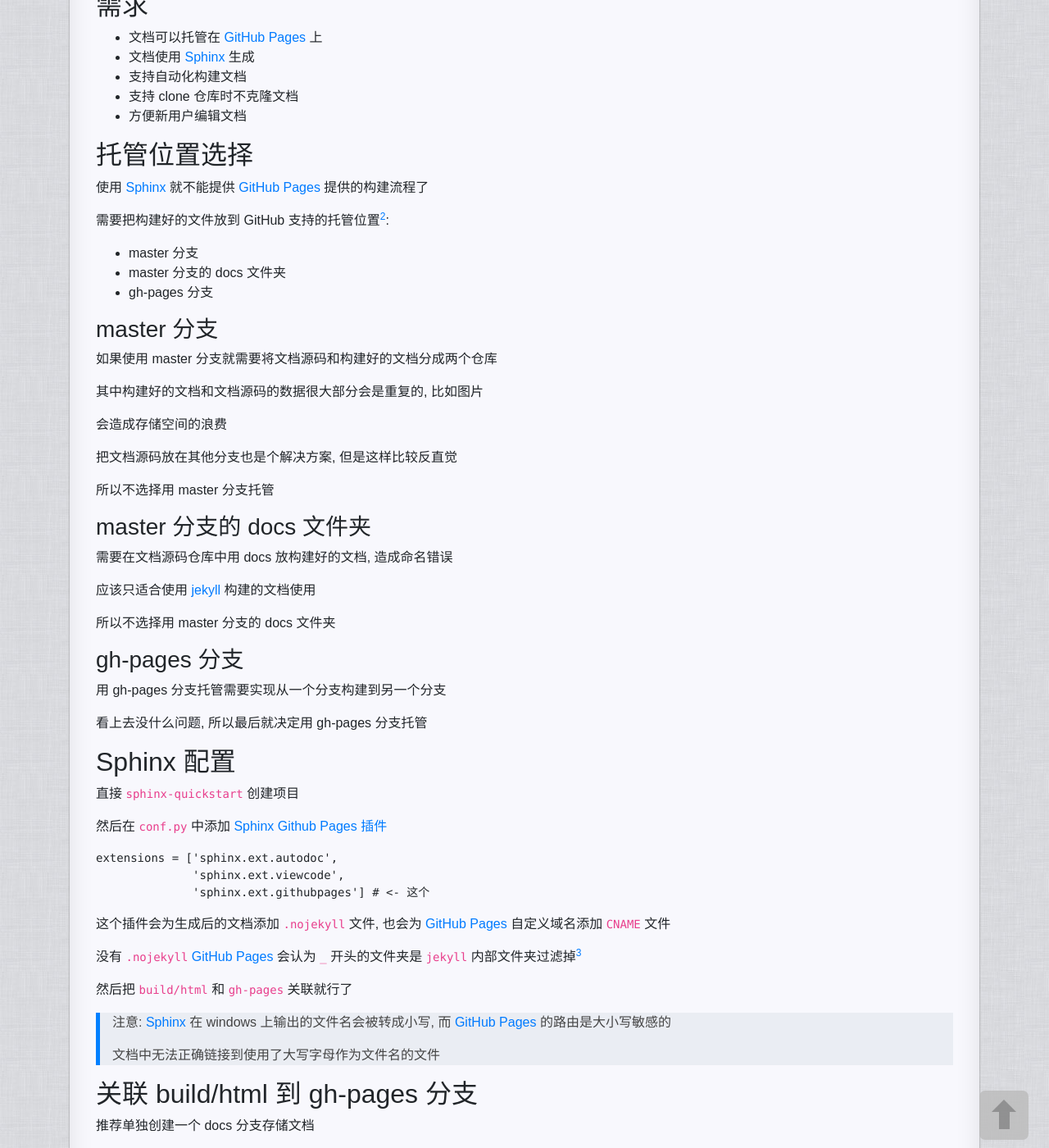
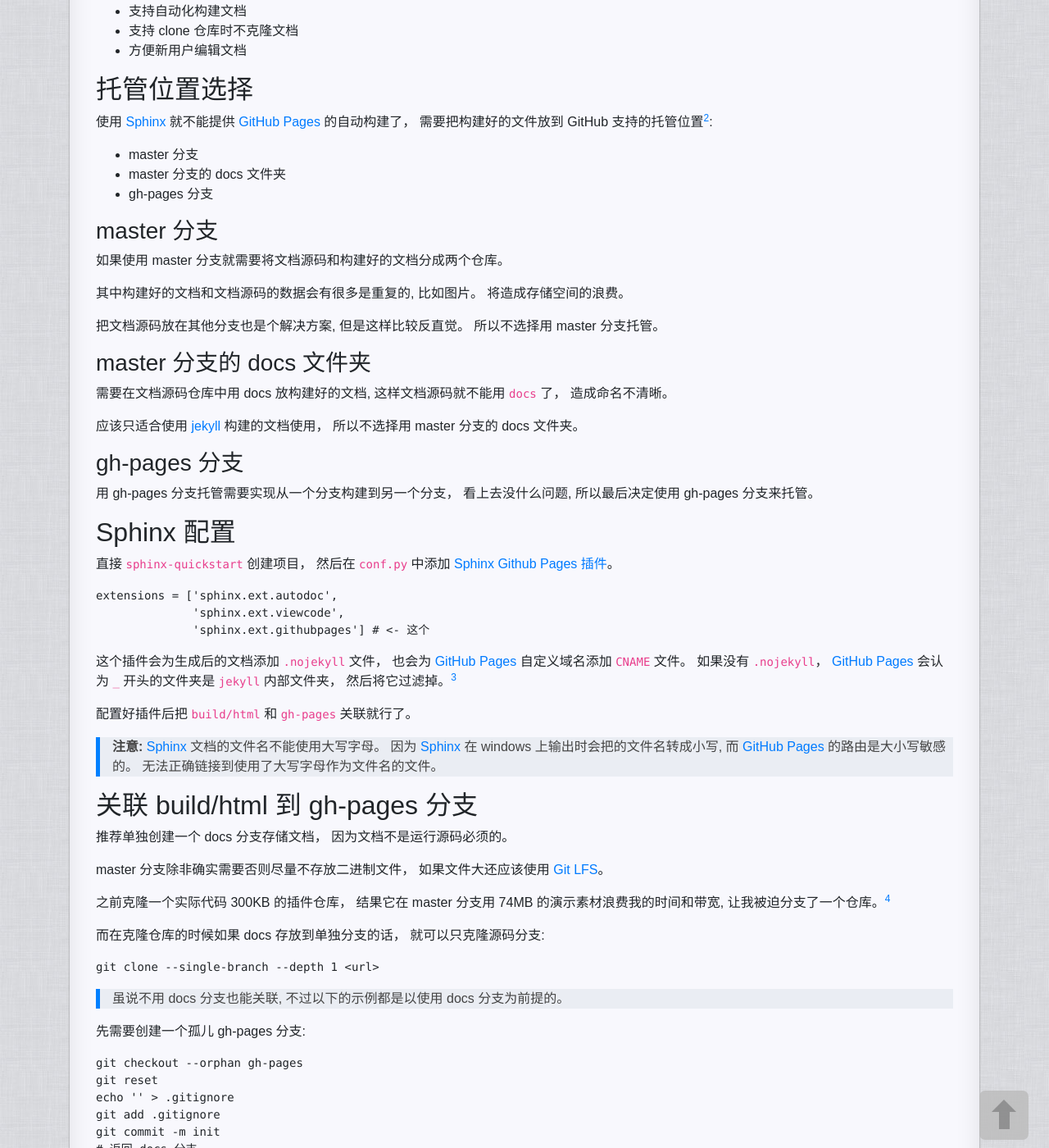
Before and after one commit to NateScarlet/NateScarlet.Github.io, a Jekyll site: the page built from _posts/2019-05-12-使用单个仓库配置-github-pages-sphinx.md, in a window 1280 px wide and 1400 px high, scrolled down 436 px. Shown: the whole window at 82% size. Built offline with Jekyll 4.4.1, drawn with Linux system fonts in a browser that asks for light colours; nearby versions of some CDN libraries; comment, search, counter and statistics services are not loaded; a style sheet for code colours, icons or effects is not loaded; some of the changed text lies outside the part shown.

Commit message:
update post

````diff
--- a/_posts/2019-05-12-使用单个仓库配置-github-pages-sphinx.md
+++ b/_posts/2019-05-12-使用单个仓库配置-github-pages-sphinx.md
@@ -5,15 +5,15 @@
 categories: web Git
 ---
 
-这几天开始觉得先写文档再写测试最后实现的流程更合理 所以打算研究下用 [GitHub Pages] 托管项目文档
+这几天开始觉得先写文档再写测试最后实现的流程更合理，
+所以打算研究下用 [GitHub Pages] 托管项目文档。
 
-但是 [GitHub Pages] 用的是 [jekyll]
+但是 [GitHub Pages] 用的是 [jekyll]，
+[jekyll] 不支持输出 docx 格式，
+而国内软件著作权申请需要提交 docx 格式。
+因此我都是用 [Sphinx] 写[^1]。
 
-[jekyll] 不支持输出 docx 格式, 而国内软件著作权申请需要提交的是 docx 格式
-
-在公司我都是用 [Sphinx] 写文档[^1], 习惯了
-
-所以希望在 [GitHub Pages] 上面也能使用 [Sphinx]
+所以希望在 [GitHub Pages] 上面也能使用 [Sphinx]。
 
 最终方案样本仓库: [WuLiFang/Nuke](https://github.com/WuLiFang/Nuke)
 
@@ -27,8 +27,7 @@
 
 ## 托管位置选择
 
-使用 [Sphinx] 就不能提供 [GitHub Pages] 提供的构建流程了
-
+使用 [Sphinx] 就不能提供 [GitHub Pages] 的自动构建了，
 需要把构建好的文件放到 GitHub 支持的托管位置[^2]:
 
 - master 分支
@@ -37,35 +36,33 @@
 
 ### master 分支
 
-如果使用 master 分支就需要将文档源码和构建好的文档分成两个仓库
+如果使用 master 分支就需要将文档源码和构建好的文档分成两个仓库。
 
-其中构建好的文档和文档源码的数据很大部分会是重复的, 比如图片
+其中构建好的文档和文档源码的数据会有很多是重复的, 比如图片。
+将造成存储空间的浪费。
 
-会造成存储空间的浪费
-
-把文档源码放在其他分支也是个解决方案, 但是这样比较反直觉
-
-所以不选择用 master 分支托管
+把文档源码放在其他分支也是个解决方案, 但是这样比较反直觉。
+所以不选择用 master 分支托管。
 
 ### master 分支的 docs 文件夹
 
-需要在文档源码仓库中用 docs 放构建好的文档, 造成命名错误
+需要在文档源码仓库中用 docs 放构建好的文档,
+这样文档源码就不能用 `docs` 了，
+造成命名不清晰。
 
-应该只适合使用 [jekyll] 构建的文档使用
-
-所以不选择用 master 分支的 docs 文件夹
+应该只适合使用 [jekyll] 构建的文档使用，
+所以不选择用 master 分支的 docs 文件夹。
 
 ### gh-pages 分支
 
-用 gh-pages 分支托管需要实现从一个分支构建到另一个分支
-
-看上去没什么问题, 所以最后就决定用 gh-pages 分支托管
+用 gh-pages 分支托管需要实现从一个分支构建到另一个分支，
+看上去没什么问题,
+所以最后决定使用 gh-pages 分支来托管。
 
 ## Sphinx 配置
 
-直接 `sphinx-quickstart` 创建项目
-
-然后在 `conf.py` 中添加 [Sphinx Github Pages 插件]
+直接 `sphinx-quickstart` 创建项目，
+然后在 `conf.py` 中添加 [Sphinx Github Pages 插件]。
 
 ```python
 extensions = ['sphinx.ext.autodoc',
@@ -73,37 +70,42 @@
               'sphinx.ext.githubpages'] # <- 这个
 ```
 
-这个插件会为生成后的文档添加 `.nojekyll` 文件, 也会为 [GitHub Pages] 自定义域名添加 `CNAME` 文件
+这个插件会为生成后的文档添加 `.nojekyll` 文件，
+也会为 [GitHub Pages] 自定义域名添加 `CNAME` 文件。
+如果没有 `.nojekyll`，
+[GitHub Pages] 会认为 `_` 开头的文件夹是 `jekyll` 内部文件夹，
+然后将它过滤掉。[^3]
 
-没有 `.nojekyll` [GitHub Pages] 会认为 `_` 开头的文件夹是 `jekyll` 内部文件夹过滤掉[^3]
+配置好插件后把 `build/html` 和 `gh-pages` 关联就行了。
 
-然后把 `build/html` 和 `gh-pages` 关联就行了
-
-> 注意: [Sphinx] 在 windows 上输出的文件名会被转成小写, 而 [GitHub Pages] 的路由是大小写敏感的
->
-> 文档中无法正确链接到使用了大写字母作为文件名的文件
+> **注意:** [Sphinx] 文档的文件名不能使用大写字母。
+> 因为 [Sphinx] 在 windows 上输出时会把的文件名转成小写,
+> 而 [GitHub Pages] 的路由是大小写敏感的。
+> 无法正确链接到使用了大写字母作为文件名的文件。
 
 ## 关联 build/html 到 gh-pages 分支
 
-推荐单独创建一个 docs 分支存储文档
+推荐单独创建一个 docs 分支存储文档，
+因为文档不是运行源码必须的。
 
-因为文档不是运行源码必须的, 还会包含不少图片
+master 分支除非确实需要否则尽量不存放二进制文件，
+如果文件大还应该使用 [Git LFS]。
 
-在克隆仓库的时候如果 docs 存放到单独分支可以只克隆源码分支:
+之前克隆一个实际代码 300KB 的插件仓库，
+结果它在 master 分支用 74MB 的演示素材浪费我的时间和带宽,
+让我被迫分支了一个仓库。[^4]
+
+而在克隆仓库的时候如果 docs 存放到单独分支的话，
+就可以只克隆源码分支:
 
 ```shell
 git clone --single-branch --depth 1 <url>
 ```
 
-master 分支除非确实需要否则尽量不存放二进制文件
+> 虽说不用 docs 分支也能关联,
+> 不过以下的示例都是以使用 docs 分支为前提的。
 
-之前下个 2MB 的插件它 master 分支放了 200MB 的演示素材 网速不行克隆半天
-
-如果文件大还应该使用 [Git LFS]
-
-不用 docs 分支也能关联, 不过以下的示例都是以使用 docs 分支为前提的
-
-创建一个孤儿 gh-pages 分支:
+先需要创建一个孤儿 gh-pages 分支:
 
 ```shell
 git checkout --orphan gh-pages
@@ -115,9 +117,11 @@
 git checkout -f docs
 ```
 
+然后就是关联这个 gh-pages 分支到文件夹了。
+
 ### Git 子模块 (submodule)
 
-首先想到的关联文件夹到 Git 仓库的方法是用 git 子模块
+首先想到的关联文件夹到 Git 仓库的方法是用 git 子模块。
 
 创建子模块:
 
@@ -126,26 +130,30 @@
 git submodule update --remote
 ```
 
-然后正常构建推送就行了
-Github 检测到 `gh-pages` 分支会自动启用 [GitHub Pages] 托管
+然后正常构建推送就行了。
+
+Github 检测到 `gh-pages` 分支会自动启用 [GitHub Pages] 托管。
 
 但是这个方案有几个缺点:
 
-- 子模块必须有一个远程仓库才能使用
-- 子模块的数据处理和父仓库是分离的, 同样的仓库数据同时存在两份, 浪费硬盘
-- 子模块需要作为一个额外仓库管理, 比如更新远程 URL 时要同时更新子模块和父仓库的
+- 子模块必须有一个远程仓库才能使用。
+- 子模块的数据处理和父仓库是分离的， 同样的仓库数据同时存在两份， 浪费硬盘。
+- 子模块需要作为一个额外仓库管理， 比如更新远程 URL 时要同时更新子模块和父仓库的设置。
 
 ### Git 工作树 (worktree)
 
-由于硬盘浪费的问题, 搜索了一下 Git 共享工作树的方法
+由于想要避免硬盘浪费的问题，
+我搜索了一下 Git 单个仓库多个工作树的方法。
 
-发现 Git 自身提供这个功能, 就是 Git 工作树
+发现 Git 有这个功能，
+就是 `git worktree` 命令。
 
-由于 Git 工作树是本地设置, 官方没有提供像 `.gitmodule` 那样的版本管理功能
+由于 Git 工作树是本地设置，
+官方没有提供像 `.gitmodule` 那样的版本管理功能。
 
-不过因为源码运行不依赖文档, 不需要在源码分支管理文档
+不过因为源码运行不依赖文档，不需要在源码分支管理文档。
 
-只要在 README.md 里面说明怎么配置就行了, 还更灵活
+只要在 README.md 里面说明怎么配置就行了， 还更灵活，
 
 在 master 分支创建工作树并且关联分支:
 
@@ -157,15 +165,16 @@
 echo /build/html  >> docs/.gitignore
 ```
 
-然后也是正常构建推送就行了
+然后也是正常构建推送就行了。
 
-不过 [VSCode] 当前只支持工作树作为根目录, 不支持检测多个工作树
-
-需要手动敲命令或者不断切换文件夹来管理源代码
+不过 [VSCode] 当前只支持工作树作为根目录，
+不支持检测多个工作树。
+需要手动敲命令或者不断切换文件夹来管理源代码。
 
 [^1]: [Sphinx] 官方支持输出 epub 格式, 然后 epub 格式用 [pandoc] 就能转成 docx
 [^2]: <https://help.github.com/en/articles/configuring-a-publishing-source-for-github-pages>
 [^3]: <https://github.blog/2009-12-29-bypassing-jekyll-on-github-pages/>
+[^4]: <https://github.com/Psyop/Cryptomatte>
 
 [sphinx]: https://www.sphinx-doc.org
 [sphinx github pages 插件]: https://www.sphinx-doc.org/en/master/usage/extensions/githubpages.html
````
